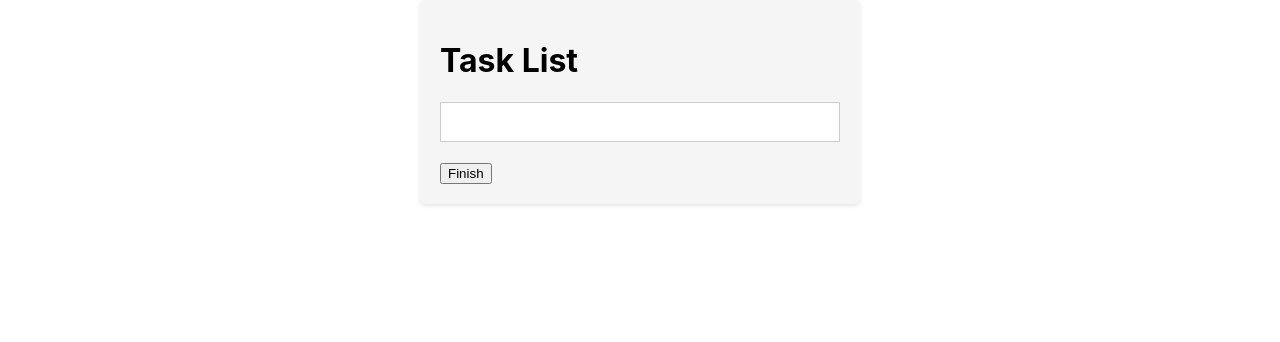
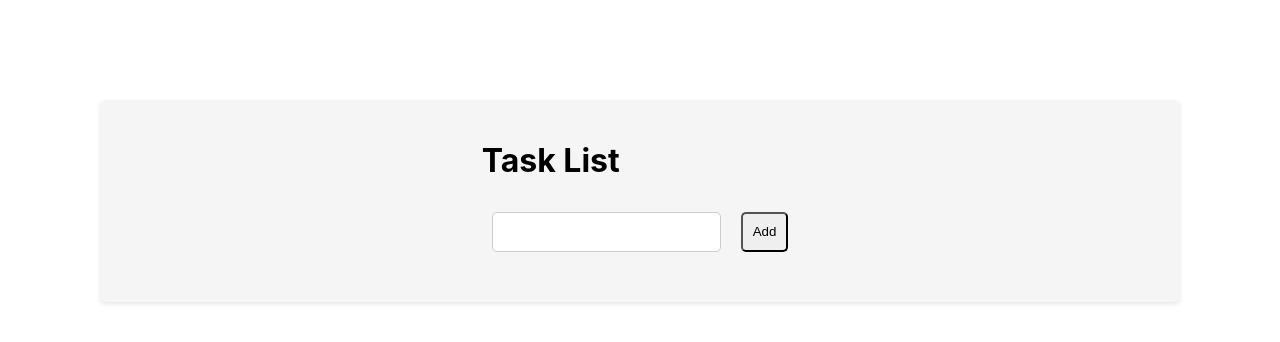
Before and after one commit to kevin-roan/react-redux-todo-app, a React (Create React App) app: page / in a window 1280 px wide. Shown: the top 342 px of the page. Built offline with nearby package versions, Linux system fonts and the light colour scheme.

Commit message:
inproved input box

```diff
--- a/src/Container/Container.css
+++ b/src/Container/Container.css
@@ -1,7 +1,8 @@
 .container {
-  width: 100%;
-  max-width: 400px;
-  margin: 0 auto;
+  display: flex;
+  justify-content: center;
+  align-items: center;
+  margin: 100px;
   padding: 20px;
   background-color: #f5f5f5;
   border-radius: 5px;
@@ -16,7 +17,15 @@
 .input-container input {
   flex: 1;
   padding: 10px;
+  margin: 10px;
   font-size: 16px;
   border: 1px solid #ccc;
-  border-raduis: 5px;
+  border-radius: 5px;
 }
+
+.input-container button {
+  padding: 10px;
+
+  margin: 10px;
+  border-radius: 5px;
+}
--- a/src/Container/Container.js
+++ b/src/Container/Container.js
@@ -8,8 +8,8 @@ export default function Container() {
         <h1 className="title">Task List</h1>
         <div className="input-container">
           <input type="text" />
+          <button>Add</button>
         </div>
-        <button>Finish</button>
       </div>
     </div>
   );
```
